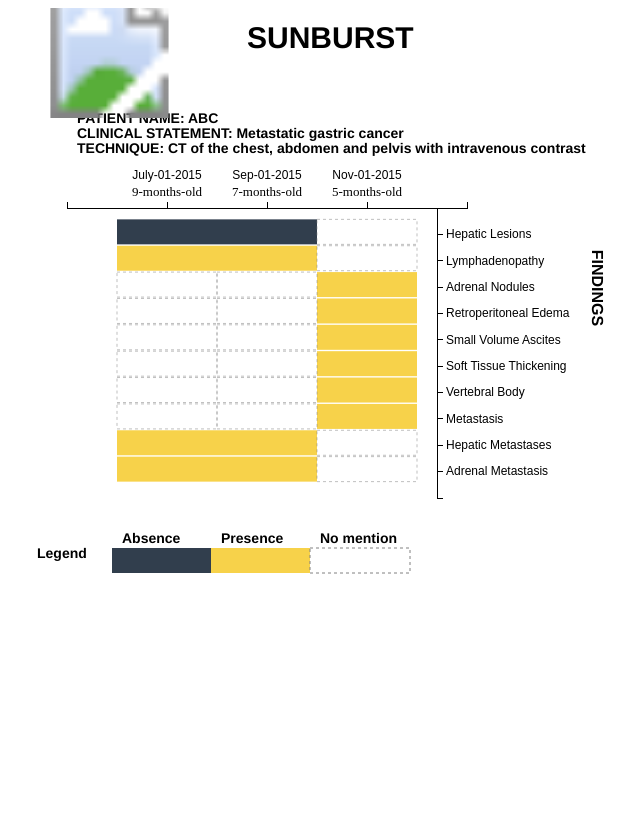
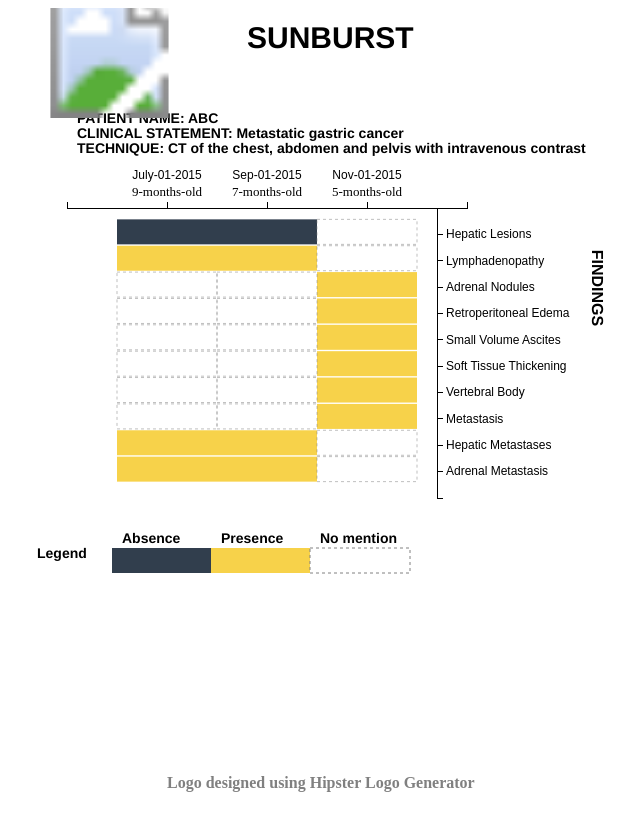
Before and after one commit to shuklaham/visualize-priors, a plain HTML site: page index.html in a window 1280 px wide. Shown: the whole page, without its empty margins (273-913 px from the left). Drawn offline with nearby package versions, Linux system fonts and the light colour scheme; some packages are replaced by stand-ins of ours; a script that the page names is missing.

Commit message:
add logo

```diff
--- a/index.html
+++ b/index.html
@@ -191,6 +191,19 @@
     .attr("y", "-25px")
     .attr("width", "135px")
     .attr("height", "135px");
+
+//Insert Attribution
+  d3.select("svg")
+    .append("text")
+    .text("Logo designed using Hipster Logo Generator")
+    .attr("x", function(d,i){return width/4;})
+    .attr("y", function(d,i){return height-20;})
+    .attr("font-weight","bold")
+    .attr("fill", "gray")
+    .attr("font-weight","bold");
+
+
+
 
   //Title sunburst
   svgchart.append("text")
```
